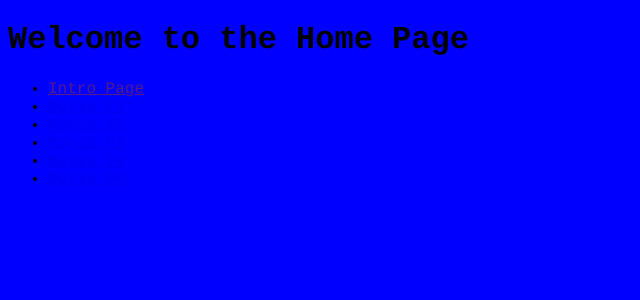
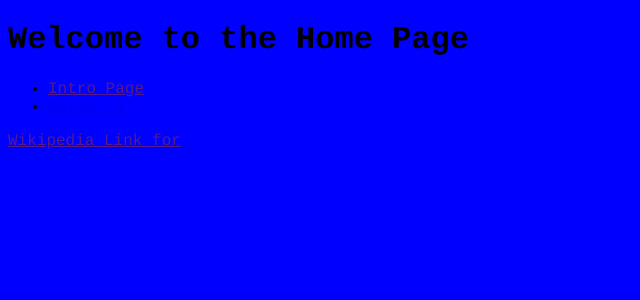
Before and after one commit to GeorgiaState048/testPull, a Flask app: page / in a window 1280 px wide. Shown: the top 300 px of the page, without its empty margins (0-640 px from the left). Run offline with Flask 2, Linux system fonts and the light colour scheme; data that the repository does not hold is empty.

Commit message:
added wiki link

```diff
--- a/templates/index.html
+++ b/templates/index.html
@@ -10,10 +10,6 @@
                 <ul>
                     <li><a href="">Intro Page</a></li>
                     <li><a href="movie_one.html">Movie #1</a></li>
-                    <li><a href="movie_two.html">Movie #2</a></li>
-                    <li><a href="movie_three.html">Movie #3</a></li>
-                    <li><a href="movie_four.html">Movie #4</a></li>
-                    <li><a href="movie_five.html">Movie #5</a></li>
                 </ul>
             </nav>
         </header>
@@ -22,6 +18,7 @@
                 <p><b>{{ data[0] }}</b></p>
                 <p><b>{{ data[1] }}</b></p>
                 <p><b>{{ data[2] }}</b></p>
+                <p><a href={{ link }}>Wikipedia Link for {{ data[0] }}</a></p>
                 <p><img src = {{ data[3] }}></p>
             </div>
         </section>
```
